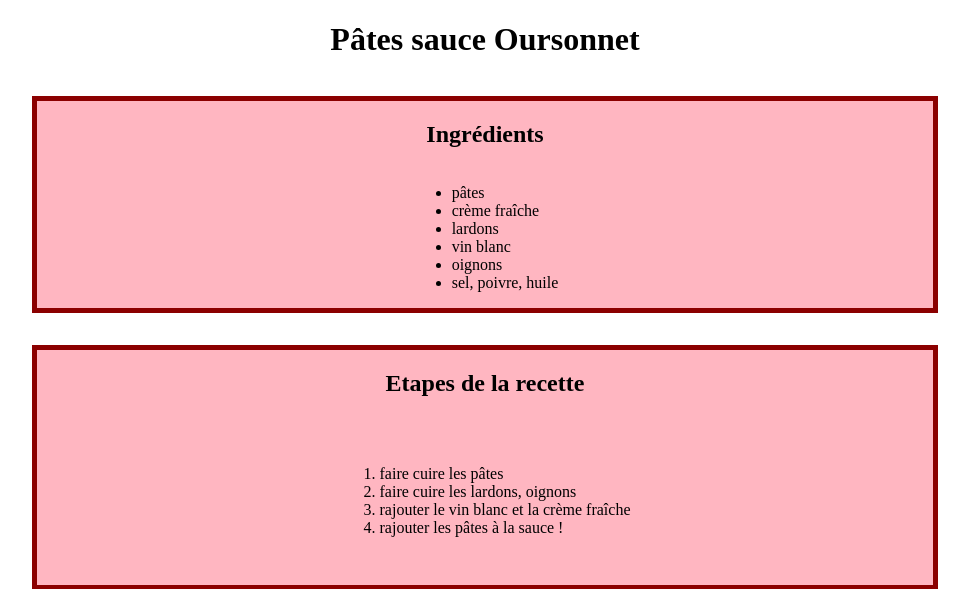
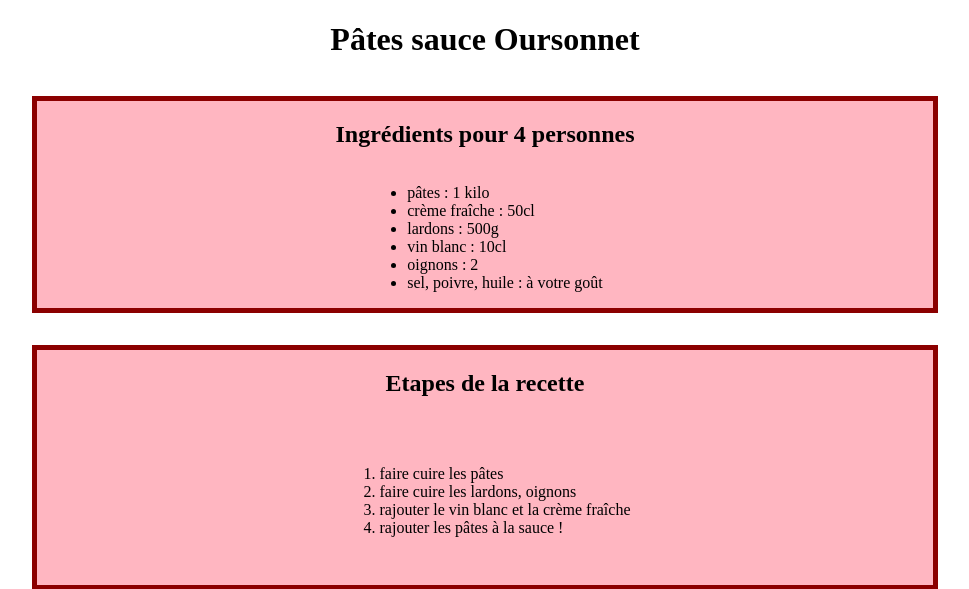
Before and after one commit to lorlor31/Recettes, a PHP site: page /recipe0.php in a window 1280 px wide. Shown: the top 589 px of the page, without its empty margins (155-1124 px from the left). Run offline with PHP 8.4, Linux system fonts and the light colour scheme.

Commit message:
modif de data, à poursuivre

```diff
--- a/datas.php
+++ b/datas.php
@@ -3,9 +3,14 @@ $recipes=
     [
         [
             "name"=>"Pâtes sauce Oursonnet" ,
-            "ingredients"=>["pâtes","crème fraîche",
-                            "lardons","vin blanc","oignons",
-                            "sel, poivre, huile",
+            "persons"=> 4,
+            "ingredients"=> [
+                "pâtes"=>"1 kilo",
+                "crème fraîche"=>"50cl",
+                "lardons"=>"500g",
+                "vin blanc"=>"10cl",
+                "oignons"=>"2",
+                "sel, poivre, huile"=>"à votre goût",
                 ] ,
             "steps"=>
                 [
--- a/tpl/recipe.tpl.php
+++ b/tpl/recipe.tpl.php
@@ -1,7 +1,13 @@
 <?php include "./datas.php";
+
+//TODO
+//faire un algo pour les pluriels de personnes
+// faire n algo pour avoir la recette en fct du nb de prsonnes
+// faire un mode édition
 
 
 $name=$recipe['name'] ;
+$persons=$recipe['persons'] ;
 $ingredients=$recipe['ingredients'] ;
 $steps=$recipe['steps'] ;?>
 
@@ -19,10 +25,10 @@ $steps=$recipe['steps'] ;?>
 <main>
     <h1> <?= $name ?> </h1>
     <section class="section" id="ingredients">
-        <h2> Ingrédients </h2>
+        <h2> <?php echo "Ingrédients pour $persons personnes" ;?> </h2>
         <ul>
-        <?php foreach ($ingredients as $ingredient){?>
-        <li> <?=$ingredient?>  </li>
+        <?php foreach ($ingredients as $ingredient => $amount){?>
+        <li> <?php echo "$ingredient : $amount" ;?>  </li>
         <?php }?>
         </ul>
     </section>
```
